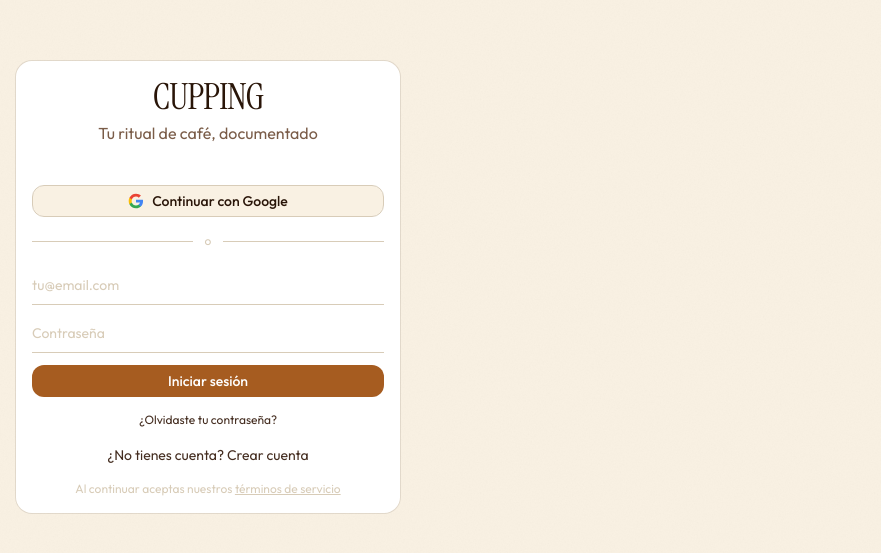
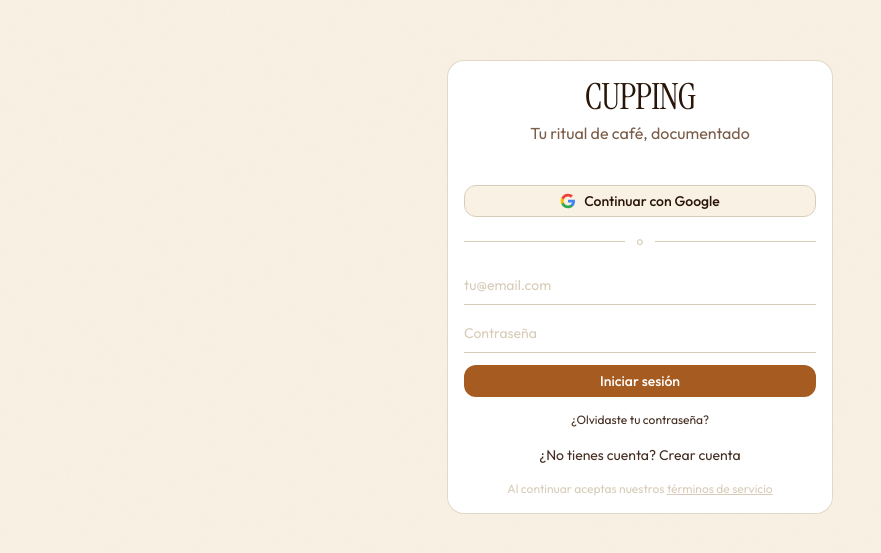
Before and after one commit to MiguelPCO/Cupping, a Next.js app: page /login in a window 1280 px wide. Shown: the part 113-666 px from the top of the page, without its empty margins (0-881 px from the left). Built offline with nearby package versions, Linux system fonts and the light colour scheme.

Commit message:
fix: center login card horizontally in auth layout

```diff
--- a/src/app/(auth)/layout.tsx
+++ b/src/app/(auth)/layout.tsx
@@ -10,7 +10,7 @@ export default function AuthLayout({
     <div className="relative min-h-screen flex items-center justify-center bg-cream px-4">
       <GrainTexture />
       <Spotlight />
-      <div className="relative z-20 w-full">{children}</div>
+      <div className="relative z-20 w-full flex justify-center">{children}</div>
     </div>
   );
 }
```
